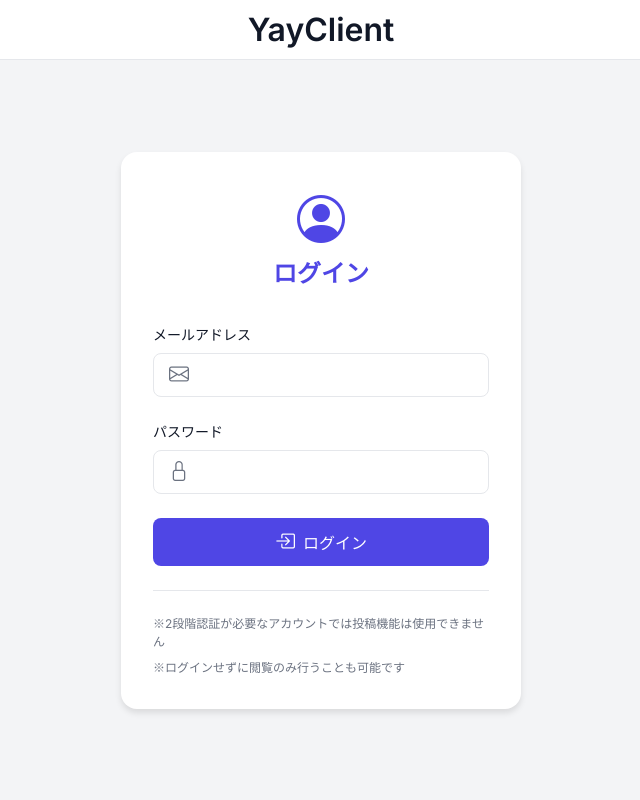
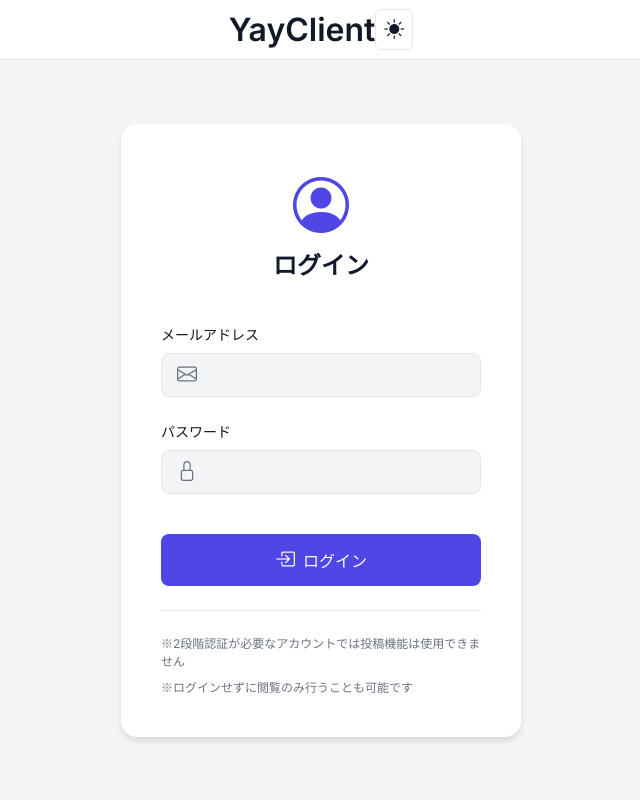
Before and after one commit to 2ufkpfb9daxnik/yayclient, a Flask app: page /login in a window 1280 px wide. Shown: the whole page, without its empty margins (319-959 px from the left). Run offline with Flask 2, Linux system fonts and the light colour scheme; some libraries are stand-ins or nearby versions.

Commit message:
検索 ダークモード

```diff
--- /dev/null
+++ b/static/login.css
@@ -0,0 +1,154 @@
+/* ベーススタイルの読み込み */
+@import url('style.css');
+
+/* ログインページのスタイル */
+.login-container {
+    display: flex;
+    justify-content: center;
+    align-items: center;
+    min-height: calc(100vh - 60px);
+    padding: 2rem;
+}
+
+.login-box {
+    background-color: var(--card-background);
+    padding: 2.5rem;
+    border-radius: 1rem;
+    box-shadow: 0 4px 6px rgba(0, 0, 0, 0.1);
+    width: 100%;
+    max-width: 400px;
+    transition: all 0.3s ease;
+}
+
+.login-header {
+    text-align: center;
+    margin-bottom: 2.5rem;
+}
+
+.login-header i {
+    font-size: 3.5rem;
+    color: var(--primary-color);
+    margin-bottom: 1rem;
+}
+
+.login-header h2 {
+    font-size: 1.5rem;
+    font-weight: 600;
+    color: var(--text-primary);
+}
+
+.login-form {
+    display: flex;
+    flex-direction: column;
+    gap: 1.5rem;
+}
+
+.form-group {
+    display: flex;
+    flex-direction: column;
+    gap: 0.5rem;
+}
+
+.form-group label {
+    color: var(--text-primary);
+    font-weight: 500;
+    font-size: 0.875rem;
+}
+
+.input-with-icon {
+    position: relative;
+    display: flex;
+    align-items: center;
+}
+
+.input-with-icon i {
+    position: absolute;
+    left: 1rem;
+    color: var(--text-secondary);
+    font-size: 1.25rem;
+    pointer-events: none;
+}
+
+.input-with-icon input {
+    width: 100%;
+    padding: 0.75rem 1rem 0.75rem 3rem;
+    border: 1px solid var(--border-color);
+    border-radius: 0.5rem;
+    font-size: 1rem;
+    background-color: var(--background-color);
+    color: var(--text-primary);
+    transition: all 0.2s ease;
+}
+
+.input-with-icon input:focus {
+    outline: none;
+    border-color: var(--primary-color);
+    box-shadow: 0 0 0 2px rgba(99, 102, 241, 0.1);
+}
+
+.login-button {
+    padding: 0.875rem;
+    background-color: var(--primary-color);
+    color: white;
+    border: none;
+    border-radius: 0.5rem;
+    font-size: 1rem;
+    font-weight: 500;
+    cursor: pointer;
+    transition: all 0.2s ease;
+    display: flex;
+    align-items: center;
+    justify-content: center;
+    gap: 0.5rem;
+    margin-top: 1rem;
+}
+
+.login-button:hover {
+    background-color: #4338ca;
+    transform: translateY(-1px);
+}
+
+.login-button i {
+    font-size: 1.25rem;
+}
+
+.flash-error {
+    background-color: rgba(239, 68, 68, 0.1);
+    color: var(--error-color);
+    padding: 1rem;
+    border-radius: 0.5rem;
+    margin: 1.5rem 0;
+    display: flex;
+    align-items: center;
+    gap: 0.5rem;
+    font-size: 0.875rem;
+}
+
+.flash-error i {
+    font-size: 1.25rem;
+}
+
+.notes {
+    margin-top: 1.5rem;
+    padding-top: 1.5rem;
+    border-top: 1px solid var(--border-color);
+    color: var(--text-secondary);
+    font-size: 0.75rem;
+}
+
+.notes p {
+    margin-bottom: 0.5rem;
+}
+
+.notes p:last-child {
+    margin-bottom: 0;
+}
+
+/* ダークモード時の微調整 */
+[data-theme="dark"] .login-box {
+    box-shadow: 0 4px 6px rgba(0, 0, 0, 0.2);
+}
+
+[data-theme="dark"] .flash-error {
+    background-color: rgba(239, 68, 68, 0.15);
+}
--- a/static/style.css
+++ b/static/style.css
@@ -1,5 +1,6 @@
 @import url('https://fonts.googleapis.com/css2?family=Inter:wght@400;500;600&display=swap');
 
+/* ライトモード */
 :root {
     --primary-color: #4f46e5;
     --background-color: #f3f4f6;
@@ -9,6 +10,20 @@
     --border-color: #e5e7eb;
     --error-color: #ef4444;
     --warning-color: #f59e0b;
+    --hover-color: #f3f4f6;
+}
+
+/* ダークモード */
+[data-theme="dark"] {
+    --primary-color: #6366f1;
+    --background-color: #18181b;
+    --card-background: #27272a;
+    --text-primary: #f3f4f6;
+    --text-secondary: #a1a1aa;
+    --border-color: #3f3f46;
+    --error-color: #ef4444;
+    --warning-color: #f59e0b;
+    --hover-color: #3f3f46;
 }
 
 * {
@@ -23,142 +38,77 @@
     color: var(--text-primary);
     line-height: 1.5;
     min-height: 100vh;
+    transition: background-color 0.3s ease, color 0.3s ease;
 }
 
-/* ログインページのスタイル */
-.login-container {
-    display: flex;
-    justify-content: center;
-    align-items: center;
-    min-height: calc(100vh - 60px);
-    padding: 2rem;
-}
-
-.login-box {
-    background-color: var(--card-background);
-    padding: 2rem;
-    border-radius: 1rem;
-    box-shadow: 0 4px 6px rgba(0, 0, 0, 0.1);
-    width: 100%;
+/* 検索フォームのスタイル */
+.search-form {
+    flex-grow: 1;
     max-width: 400px;
 }
 
-.login-header {
-    text-align: center;
-    margin-bottom: 2rem;
-    color: var(--primary-color);
-}
-
-.login-header i {
-    font-size: 3rem;
-    margin-bottom: 1rem;
-}
-
-.login-header h2 {
-    font-size: 1.5rem;
-    font-weight: 600;
-}
-
-.login-form {
-    display: flex;
-    flex-direction: column;
-    gap: 1.5rem;
-}
-
-.form-group {
-    display: flex;
-    flex-direction: column;
-    gap: 0.5rem;
-}
-
-.form-group label {
-    color: var(--text-primary);
-    font-weight: 500;
-    font-size: 0.875rem;
-}
-
-.input-with-icon {
+.search-input-wrapper {
     position: relative;
     display: flex;
     align-items: center;
 }
 
-.input-with-icon i {
+.search-input-wrapper i {
     position: absolute;
     left: 1rem;
     color: var(--text-secondary);
-    font-size: 1.25rem;
+    font-size: 1rem;
 }
 
-.input-with-icon input {
+.search-input-wrapper input {
     width: 100%;
-    padding: 0.75rem 1rem 0.75rem 3rem;
+    padding: 0.5rem 1rem 0.5rem 2.5rem;
     border: 1px solid var(--border-color);
-    border-radius: 0.5rem;
-    font-size: 1rem;
-    transition: all 0.2s;
+    border-radius: 1.5rem;
+    background-color: var(--background-color);
+    color: var(--text-primary);
+    font-size: 0.875rem;
+    transition: all 0.2s ease;
 }
 
-.input-with-icon input:focus {
+.search-input-wrapper input:focus {
     outline: none;
     border-color: var(--primary-color);
-    box-shadow: 0 0 0 2px rgba(79, 70, 229, 0.1);
+    box-shadow: 0 0 0 2px rgba(99, 102, 241, 0.1);
 }
 
-.login-button {
-    padding: 0.75rem;
-    background-color: var(--primary-color);
-    color: white;
-    border: none;
-    border-radius: 0.5rem;
-    font-size: 1rem;
-    font-weight: 500;
-    cursor: pointer;
-    transition: background-color 0.2s;
-    display: flex;
-    align-items: center;
-    justify-content: center;
-    gap: 0.5rem;
+/* リンクのスタイル */
+.post-content a {
+    color: var(--primary-color);
+    text-decoration: none;
+    transition: opacity 0.2s ease;
 }
 
-.login-button:hover {
-    background-color: #4338ca;
+.post-content a:hover {
+    opacity: 0.8;
+    text-decoration: underline;
 }
 
-.login-button i {
-    font-size: 1.25rem;
-}
-
-.flash-error {
-    background-color: #fee2e2;
-    color: var(--error-color);
-    padding: 1rem;
-    border-radius: 0.5rem;
-    margin: 1.5rem 0;
+/* テーマ切り替えボタン */
+.theme-toggle {
+    padding: 0.5rem;
+    border-radius: 0.375rem;
+    background: none;
+    border: 1px solid var(--border-color);
+    color: var(--text-primary);
+    cursor: pointer;
     display: flex;
     align-items: center;
     gap: 0.5rem;
-    font-size: 0.875rem;
+    transition: all 0.2s ease;
 }
 
-.flash-error i {
-    font-size: 1.25rem;
+.theme-toggle:hover {
+    background-color: var(--hover-color);
 }
 
-.notes {
-    margin-top: 1.5rem;
-    padding-top: 1.5rem;
-    border-top: 1px solid var(--border-color);
-    color: var(--text-secondary);
-    font-size: 0.75rem;
-}
-
-.notes p {
-    margin-bottom: 0.5rem;
-}
-
-.notes p:last-child {
-    margin-bottom: 0;
+.theme-toggle i {
+    font-size: 1.25rem;
 }
 
 /* 以下、既存のスタイル */
@@ -178,6 +128,7 @@
     height: 60px;
     display: flex;
     align-items: center;
+    transition: background-color 0.3s ease;
 }
 
 .main-content {
@@ -203,6 +154,7 @@
     padding: 1rem;
     border-radius: 0.5rem;
     box-shadow: 0 1px 3px rgba(0, 0, 0, 0.1);
+    transition: background-color 0.3s ease;
 }
 
 .post-form textarea {
@@ -214,6 +166,9 @@
     resize: vertical;
     min-height: 100px;
     margin-bottom: 0.5rem;
+    background-color: var(--background-color);
+    color: var(--text-primary);
+    transition: background-color 0.3s ease, color 0.3s ease;
 }
 
 .post-form textarea:focus {
@@ -238,6 +193,7 @@
     padding: 1rem;
     border-radius: 0.5rem;
     box-shadow: 0 1px 3px rgba(0, 0, 0, 0.1);
+    transition: background-color 0.3s ease;
 }
 
 .radio-label {
@@ -249,7 +205,7 @@
 }
 
 .radio-label:hover {
-    background-color: var(--background-color);
+    background-color: var(--hover-color);
 }
 
 .radio-label input[type="radio"] {
@@ -289,6 +245,7 @@
     border-radius: 0.5rem;
     margin-bottom: 0.25rem;
     box-shadow: 0 1px 3px rgba(0, 0, 0, 0.1);
+    transition: background-color 0.3s ease;
 }
 
 .rate-limit-warning {
@@ -334,12 +291,15 @@
     border: 1px solid var(--border-color);
     border-radius: 0.25rem;
     font-size: 0.875rem;
+    background-color: var(--background-color);
+    color: var(--text-primary);
 }
 
 .timeline {
     background: var(--card-background);
     border-radius: 0.5rem;
     box-shadow: 0 1px 3px rgba(0, 0, 0, 0.1);
+    transition: background-color 0.3s ease;
 }
 
 .post {
--- a/templates/login.html
+++ b/templates/login.html
@@ -1,16 +1,21 @@
 <!DOCTYPE html>
-<html lang="ja">
+<html lang="ja" data-theme="light">
 <head>
     <meta charset="UTF-8">
     <meta name="viewport" content="width=device-width, initial-scale=1.0">
     <title>YayClient - ログイン</title>
-    <link rel="stylesheet" href="{{ url_for('static', filename='style.css') }}">
+    <link rel="stylesheet" href="{{ url_for('static', filename='login.css') }}">
     <link rel="stylesheet" href="https://cdn.jsdelivr.net/npm/bootstrap-icons@1.7.2/font/bootstrap-icons.css">
 </head>
 <body>
     <header class="header">
         <div class="container">
-            <h1>YayClient</h1>
+            <div style="display: flex; justify-content: space-between; align-items: center; width: 100%;">
+                <h1>YayClient</h1>
+                <button class="theme-toggle" id="theme-toggle" title="テーマ切り替え">
+                    <i class="bi bi-sun-fill" id="theme-icon"></i>
+                </button>
+            </div>
         </div>
     </header>
 
@@ -61,5 +66,30 @@
             </div>
         </div>
     </main>
+
+    <script>
+        // テーマ切り替え
+        const themeToggle = document.getElementById('theme-toggle');
+        const themeIcon = document.getElementById('theme-icon');
+        const html = document.documentElement;
+
+        // ローカルストレージからテーマを読み込む
+        const savedTheme = localStorage.getItem('theme') || 'light';
+        html.setAttribute('data-theme', savedTheme);
+        updateThemeIcon(savedTheme);
+
+        themeToggle.addEventListener('click', () => {
+            const currentTheme = html.getAttribute('data-theme');
+            const newTheme = currentTheme === 'light' ? 'dark' : 'light';
+
+            html.setAttribute('data-theme', newTheme);
+            localStorage.setItem('theme', newTheme);
+            updateThemeIcon(newTheme);
+        });
+
+        function updateThemeIcon(theme) {
+            themeIcon.className = theme === 'light' ? 'bi bi-sun-fill' : 'bi bi-moon-fill';
+        }
+    </script>
 </body>
 </html>
```
Also changed, not shown: templates/index.html (+51 -3 lines).
